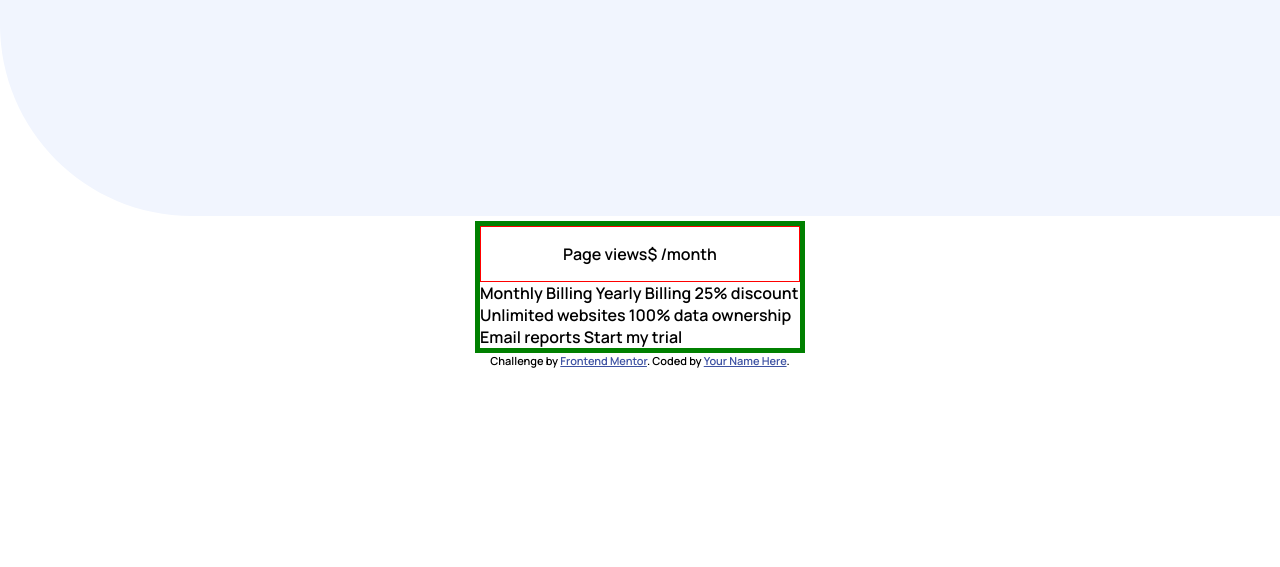
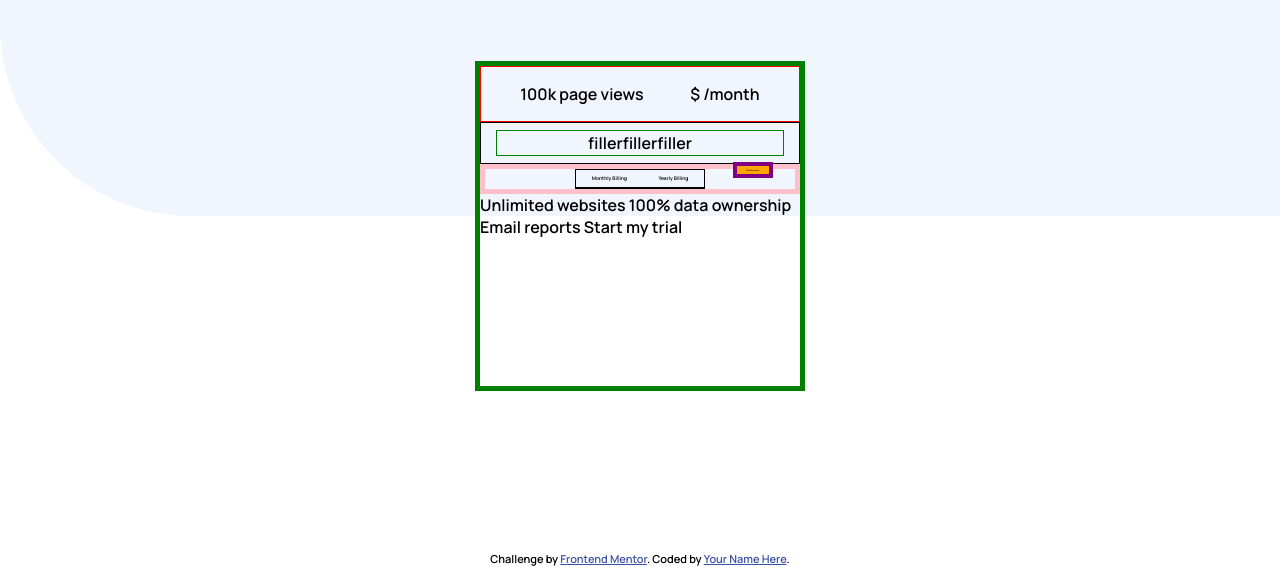
Before and after one commit to shoneriki/front-end, a plain HTML site: page interactive-pricing-component/index.html in a window 1280 px wide. Shown: the part 233-800 px from the top of the page. Drawn offline with Linux system fonts and the light colour scheme.

Commit message:
billing initial positioning

```diff
--- a/interactive-pricing-component/index.html
+++ b/interactive-pricing-component/index.html
@@ -44,25 +44,46 @@
 
       <div class="bottom-wrap">
         <div class="price-box">
+
           <div class="views">
-            <p>Page views</p>
+            <p>100k page views</p>
             <p>$ /month</p>
           </div>
+          <div class="slider-wrap">
+            <div class="slider">
+              <p>filler</p>
+              <p>filler</p>
+              <p>filler</p>
+            </div>
+          </div>
 
-          Monthly Billing
-          Yearly Billing 25% discount
-
+          <div class="billing-wrapper">
+            <div class="billing">
+              <div class="billing-inner">
+                <p>Monthly Billing</p>
+                <p>Yearly Billing</p>
+              </div>
+            </div>
+            <div class="orange-billing">
+              <p>25% discount</p>
+            </div>
+          </div>
           Unlimited websites
           100% data ownership
           Email reports
 
           Start my trial
+
         </div>
+
+
 
       </div>
 
+    </div>
 
-    </div>
+
+  </div>
 
 
 
--- a/interactive-pricing-component/style.css
+++ b/interactive-pricing-component/style.css
@@ -3,6 +3,7 @@
 * {
   margin: 0;
   padding: 0;
+
 }
 
 body {
@@ -54,16 +55,85 @@ body {
 
 .price-box{
   border: 5px solid green;
+  background-color:hsl (0, 0%, 100%);
   z-index: 50;
-  width: 25%;
+  width: 25vw;
+  height: 40vh;
+  position: relative;
+  bottom: 10rem;
 }
 
 .views {
   border: 1px solid red;
   display: flex;
+  justify-content: space-around;
+  align-items: center;
+  padding: 0 1rem;
+}
+
+.slider-wrap{
+  border: 1px solid black;
+  display: flex;
   justify-content: center;
   align-items: center;
-  padding: 0 1rem;
+  height: 5vh;
+}
+
+.slider {
+  border: 1px solid green;
+  width: 90%;
+  height: 3vh;
+  display: flex;
+  justify-content: center;
+  align-items: center;
+  margin: 0;
+  padding: 0;
+}
+
+.billing-wrapper {
+  border: 5px solid pink;
+  display: flex;
+  justify-content: center;
+}
+
+.billing {
+  display: flex;
+  justify-content: center;
+  align-items: center;
+  border-bottom: 1px solid black;
+  position: relative;
+}
+
+.billing-inner {
+  border: 1px solid black;
+  width: 10vw;
+  display: flex;
+  justify-content: space-around;
+  position: relative;
+}
+
+.billing-inner p {
+  font-size: 5px;
+}
+
+.orange-billing {
+  background-color:orange;
+  border: 4px solid purple;
+  padding: 0;
+  margin-left: 1rem;
+  margin-right: 1.5rem;
+  height: .5rem;
+  width: 10%;
+  display: flex;
+  align-items: center;
+  justify-content: center;
+  position: absolute;
+  top: 30%;
+  right: 1%;
+}
+
+.orange-billing p{
+  font-size: 2px;
 }
 
 
```
